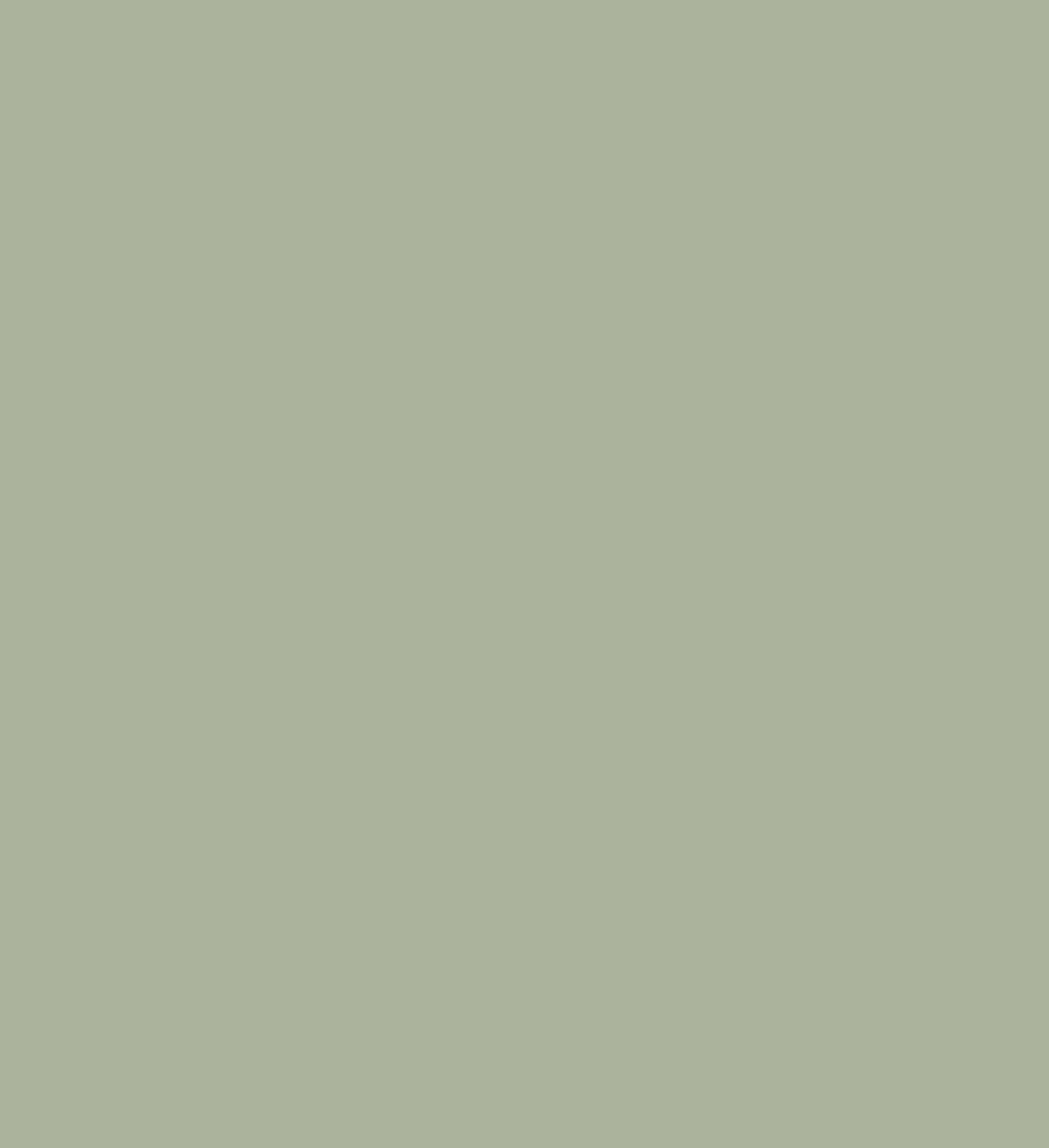
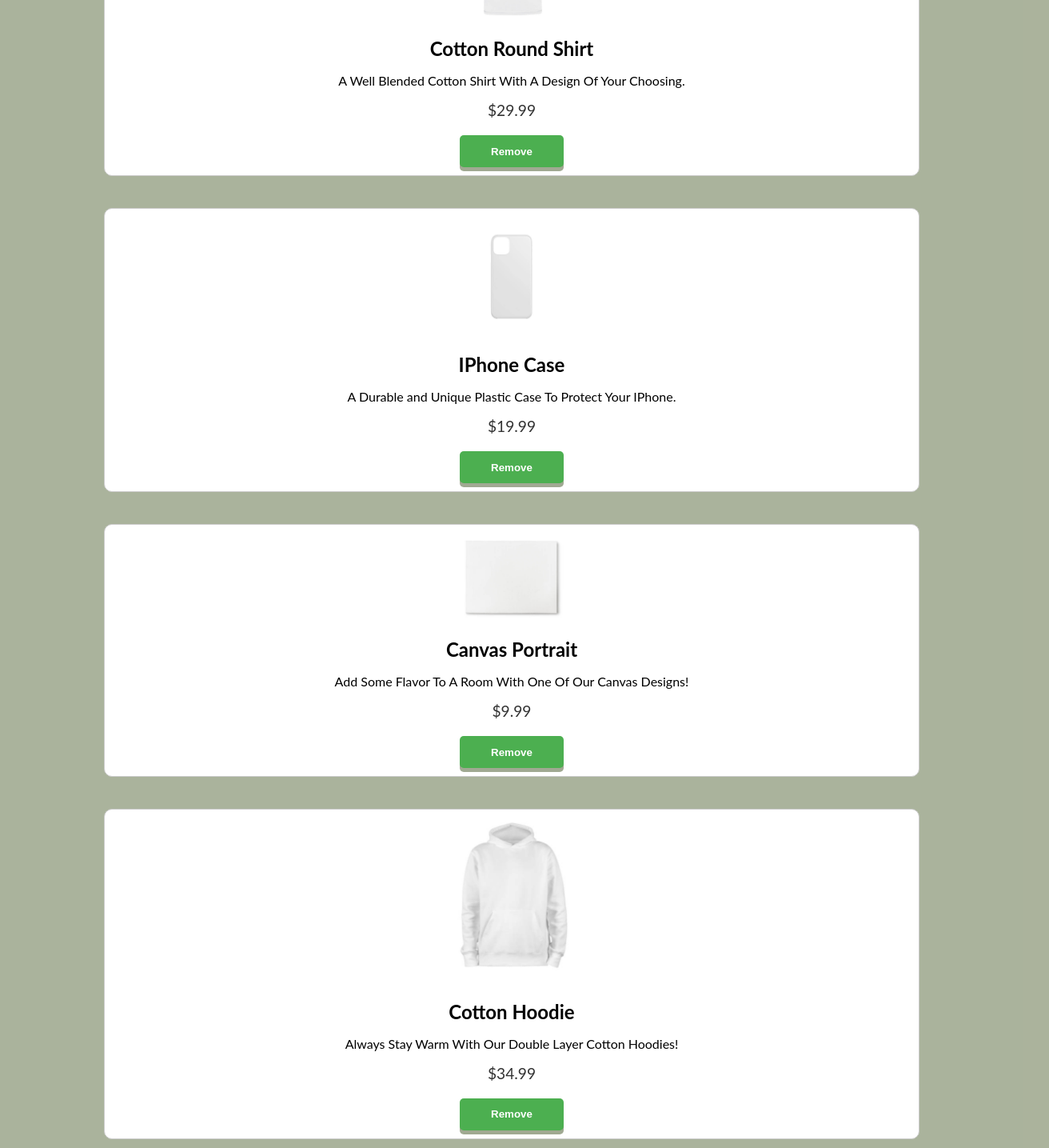
Before and after one commit to jfemii/CS44200-Database-Pro, a React (Create React App) app in the folder client/: page /cart in a window 1280 px wide. Before the commit this address had no page. Shown: the part 600-2035 px from the top of the page at 80% size, 1312 px wide, since content can reach past the window. Before the commit the page ends 800 px from the top, so only its background shows below. Built offline with nearby package versions, Linux system fonts and the light colour scheme.

Commit message:
Version 2

```diff
--- a/client/package.json
+++ b/client/package.json
@@ -16,6 +16,7 @@
     "start": "react-scripts start",
     "build": "react-scripts build",
     "test": "react-scripts test",
+    "dev": "nodemon server.js",
     "eject": "react-scripts eject"
   },
   "eslintConfig": {
--- a/client/src/App.jsx
+++ b/client/src/App.jsx
@@ -4,6 +4,7 @@ import Home from './pages/Home';
 import About from './pages/About';
 import Contact from './pages/Contact';
 import Products from './pages/Products';
+import Cart from './pages/cart';
 
 
 const App = () => (
@@ -14,6 +15,7 @@ const App = () => (
             <Route path="/about" element={<About />} />
             <Route path="/contact" element={<Contact />} />
             <Route path="/products" element={<Products />} />
+            <Route path="/cart" element={<Cart />} />
         </Routes>
     </Router>
 );
--- /dev/null
+++ b/client/src/cart.html
@@ -0,0 +1,83 @@
+<!DOCTYPE html>
+<html lang="en">
+
+<head>
+    <meta charset="UTF-8">
+    <meta name="viewport" content="width=device-width, initial-scale=1.0">
+    <title>Cart - Designs For You</title>
+    <link rel="stylesheet" href="styles.css">
+</head>
+<body class="cart-body">
+
+    <nav>
+        <div class="navTop">
+            <div class="navItem">
+                <a href="index.html"><img src="img/logo 2.png" alt="" width="200" height="200"></a>
+            </div>
+            <div class="navItem">
+                <div></div>
+            </div>
+        </div>
+        <div class="navBottom">
+            <div class="menuItem"><a href="index.html">Home</a></div>
+            <div class="menuItem"><a href="products.html">Products</a></div>
+            <div class="menuItem"><a href="about.html">About Us</a></div>
+            <div class="menuItem"><a href="contact.html">Contact</a></div>
+            <div class="menuItem"><a href="cart.html">Cart</a></div>
+        </div>
+    </nav>
+
+    <h1 class="product-h1">Your Cart</h1>
+
+    <div class="cart-list">
+        <div class="cart-item">
+            <img src="img/shirt stock.jpg" alt="Rounded Shirt" class="cart-item-image">
+            <div class="cart-item-details">
+                <h2>Cotton Round Shirt</h2>
+                <p>A Well Blended Cotton Shirt With A Design Of Your Choosing.</p>
+                <div class="price">$29.99</div>
+                <button class="css-button-3d--green">Remove</button>
+            </div>
+        </div>
+
+        <div class="cart-item">
+            <img src="img/Phone case.jpg" alt="IPhone Case" class="cart-item-image">
+            <div class="cart-item-details">
+                <h2>IPhone Case</h2>
+                <p>A Durable and Unique Plastic Case To Protect Your IPhone.</p>
+                <div class="price">$19.99</div>
+                <button class="css-button-3d--green">Remove</button>
+            </div>
+        </div>
+
+        <div class="cart-item">
+            <img src="img/canvas blank.jpg" alt="Canvas Portrait" class="cart-item-image">
+            <div class="cart-item-details">
+                <h2>Canvas Portrait</h2>
+                <p>Add Some Flavor To A Room With One Of Our Canvas Designs!</p>
+                <div class="price">$9.99</div>
+                <button class="css-button-3d--green">Remove</button>
+            </div>
+        </div>
+
+        <div class="cart-item">
+            <img src="img/hoodie white.jpg" alt="Cotton Hoodie" class="cart-item-image">
+            <div class="cart-item-details">
+                <h2>Cotton Hoodie</h2>
+                <p>Always Stay Warm With Our Double Layer Cotton Hoodies!</p>
+                <div class="price">$34.99</div>
+                <button class="css-button-3d--green">Remove</button>
+            </div>
+        </div>
+    </div>
+
+    <div style="text-align:center; margin-top: 20px;">
+        <button class="css-button-3d--green">Proceed to Checkout</button>
+    </div>
+
+    <footer>
+        <p>&copy; 2024 Designs For You. All rights reserved.</p>
+    </footer>
+</body>
+
+</html>
--- /dev/null
+++ b/client/src/pages/cart.jsx
@@ -0,0 +1,65 @@
+import React from 'react';
+import Navbar from '../components/Navbar';
+import Footer from '../components/Footer';
+import '../styles.css';
+import shirtStock from '../img/shirt stock.jpg';
+import phoneCase from '../img/Phone case.jpg';
+import canvasBlank from '../img/canvas blank.jpg';
+import hoodieWhite from '../img/hoodie white.jpg';
+
+const Cart = () => (
+    <div>
+        <Navbar />
+        <main style={{ backgroundColor: '#aab39c' }}>
+            <h2 style={{ color: 'white', margin: '15px', textAlign: 'center' }}><b>Your Cart</b></h2>
+            <div className="cart-list">
+                <div className="cart-item">
+                    <img src={shirtStock} alt="Rounded Shirt" className="cart-item-image" />
+                    <div className="cart-item-details">
+                        <h2>Cotton Round Shirt</h2>
+                        <p>A Well Blended Cotton Shirt With A Design Of Your Choosing.</p>
+                        <div className="price">$29.99</div>
+                        <button className="css-button-3d--green">Remove</button>
+                    </div>
+                </div>
+
+                <div className="cart-item">
+                    <img src={phoneCase} alt="IPhone Case" className="cart-item-image" />
+                    <div className="cart-item-details">
+                        <h2>IPhone Case</h2>
+                        <p>A Durable and Unique Plastic Case To Protect Your IPhone.</p>
+                        <div className="price">$19.99</div>
+                        <button className="css-button-3d--green">Remove</button>
+                    </div>
+                </div>
+
+                <div className="cart-item">
+                    <img src={canvasBlank} alt="Canvas Portrait" className="cart-item-image" />
+                    <div className="cart-item-details">
+                        <h2>Canvas Portrait</h2>
+                        <p>Add Some Flavor To A Room With One Of Our Canvas Designs!</p>
+                        <div className="price">$9.99</div>
+                        <button className="css-button-3d--green">Remove</button>
+                    </div>
+                </div>
+
+                <div className="cart-item">
+                    <img src={hoodieWhite} alt="Cotton Hoodie" className="cart-item-image" />
+                    <div className="cart-item-details">
+                        <h2>Cotton Hoodie</h2>
+                        <p>Always Stay Warm With Our Double Layer Cotton Hoodies!</p>
+                        <div className="price">$34.99</div>
+                        <button className="css-button-3d--green">Remove</button>
+                    </div>
+                </div>
+            </div>
+
+            <div style={{ textAlign: 'center', marginTop: '20px' }}>
+                <button className="css-button-3d--green">Proceed to Checkout</button>
+            </div>
+        </main>
+        <Footer />
+    </div>
+);
+
+export default Cart;
--- a/client/src/products.html
+++ b/client/src/products.html
@@ -64,8 +64,9 @@
             <img src="img/hoodie white.jpg" alt="Cotton Hoodie">
             <h2>Cotton Hoodie</h2>
             <p>Always Stay Warm With Our Double Layer Cotton Hoodies!</p>
+            <button class ="css-button-3d--green">Customize!</button>
             <div class="price">$34.99</div>
-            <button class ="css-button-3d--green">Customize!</button>
+
         </div>
 
         <!-- Add more product cards as needed -->
--- a/client/src/styles.css
+++ b/client/src/styles.css
@@ -335,3 +335,56 @@ footer{
     text-align: left; /* Ensures text aligns to the left */
     box-shadow: 0 4px 8px rgba(0, 0, 0, 0.1);
 }
+.cart-list {
+    display: flex;
+    flex-direction: column;
+    align-items: center;
+}
+
+.cart-item {
+    display: flex;
+    flex-direction: column;
+    align-items: center;
+    margin: 20px;
+    padding: 10px;
+    border: 1px solid #ccc;
+    border-radius: 10px;
+    width: 80%;
+    background-color: #fff;
+}
+
+.cart-item-image {
+    width: 150px; /* Adjust the width as needed */
+    height: auto;
+}
+
+.cart-item-details {
+    text-align: center;
+    margin-top: 10px;
+}
+
+.cart-item-details h2 {
+    font-size: 1.5em;
+    margin: 10px 0;
+}
+
+.cart-item-details .price {
+    font-size: 1.2em;
+    color: #333;
+    margin: 10px 0;
+}
+
+.css-button-3d--green {
+    padding: 10px 20px;
+    margin-top: 10px;
+    background-color: #4CAF50;
+    color: white;
+    border: none;
+    border-radius: 5px;
+    cursor: pointer;
+    transition: background-color 0.3s ease;
+}
+
+.css-button-3d--green:hover {
+    background-color: #45a049;
+}
```
Also changed, not shown: 2 other files (tests, documents, lock files or other folders).
